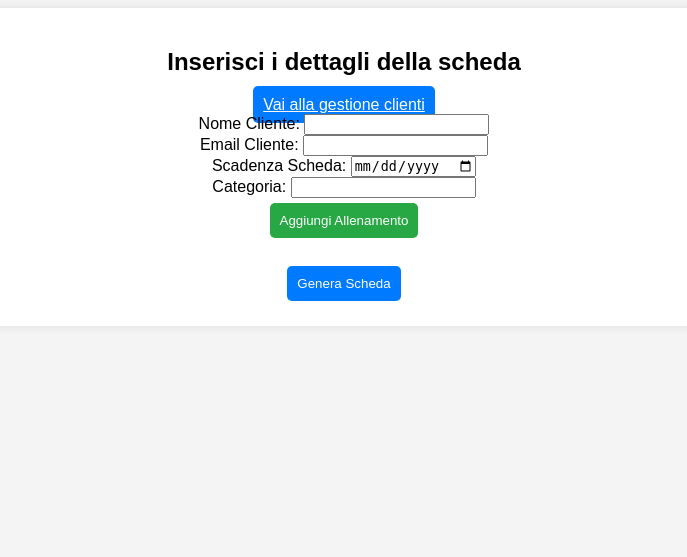
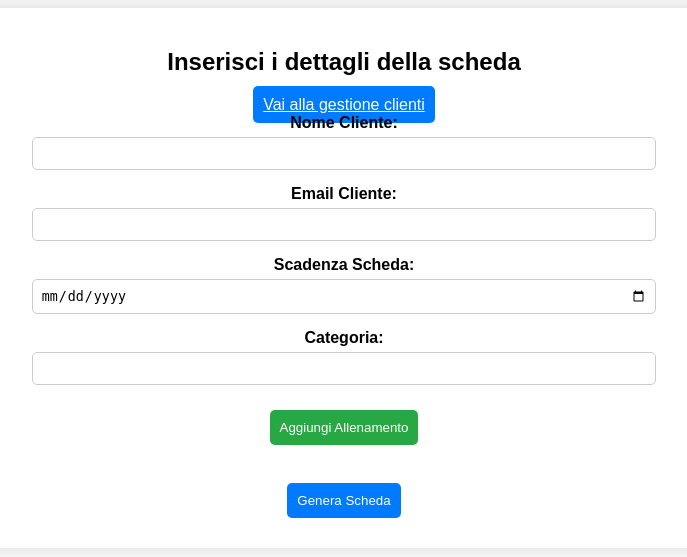
Before and after one commit to luposian/ProgrammaSchede, a Flask app: page / in a window 1280 px wide. Shown: the top 557 px of the page, without its empty margins (296-983 px from the left). Run offline with Flask 3, Linux system fonts and the light colour scheme.

Commit message:
Update index.html

```diff
--- a/templates/index.html
+++ b/templates/index.html
@@ -3,15 +3,14 @@
 <head>
     <meta charset="UTF-8">
     <meta name="viewport" content="width=device-width, initial-scale=1.0">
-    <title>Creazione Scheda Allenamento</title>
+     <title>Creazione Scheda Allenamento</title>
     <style>
         body { font-family: Arial, sans-serif; background-color: #f4f4f4; text-align: center; }
         .container { width: 60%; margin: auto; background: white; padding: 20px; border-radius: 10px; box-shadow: 0px 0px 10px rgba(0, 0, 0, 0.1); }
-        .input-group { margin-bottom: 10px; }
-        .superserie { background-color: lightblue; padding: 5px; margin-top: 5px; }
-        .circuito { background-color: lightcoral; padding: 5px; margin-top: 5px; }
-        .circuito-header { background-color: darkorange; padding: 5px; font-weight: bold; margin-top: 5px; text-align: center; }
-        .btn { padding: 10px; border: none; cursor: pointer; margin: 5px; border-radius: 5px; }
+        .input-group { margin-bottom: 15px; display: flex; flex-direction: column; align-items: center; }
+        .input-group label { font-weight: bold; margin-bottom: 5px; }
+        .input-group input { width: 80%; padding: 8px; border: 1px solid #ccc; border-radius: 5px; }
+        .btn { padding: 10px; border: none; cursor: pointer; margin: 10px; border-radius: 5px; }
         .btn-primary { background-color: #007BFF; color: white; }
         .btn-danger { background-color: #dc3545; color: white; }
         .btn-success { background-color: #28a745; color: white; }
@@ -22,14 +21,22 @@
         <h2>Inserisci i dettagli della scheda</h2>
         <a href="/clienti" class="btn btn-primary">Vai alla gestione clienti</a>
         <form action="/" method="POST">
-            <label for="nome_cliente">Nome Cliente:</label>
-            <input type="text" name="nome_cliente" required><br>
-            <label for="email">Email Cliente:</label>
-            <input type="email" name="email" required><br>
-            <label for="scadenza">Scadenza Scheda:</label>
-            <input type="date" name="scadenza" required><br>
-            <label for="category">Categoria:</label>
-            <input type="text" name="category" required><br>
+            <div class="input-group">
+                <label for="nome_cliente">Nome Cliente:</label>
+                <input type="text" name="nome_cliente" required>
+            </div>
+            <div class="input-group">
+                <label for="email">Email Cliente:</label>
+                <input type="email" name="email" required>
+            </div>
+            <div class="input-group">
+                <label for="scadenza">Scadenza Scheda:</label>
+                <input type="date" name="scadenza" required>
+            </div>
+            <div class="input-group">
+                <label for="category">Categoria:</label>
+                <input type="text" name="category" required>
+            </div>
 
             <div id="allenamenti"></div>
 
```
